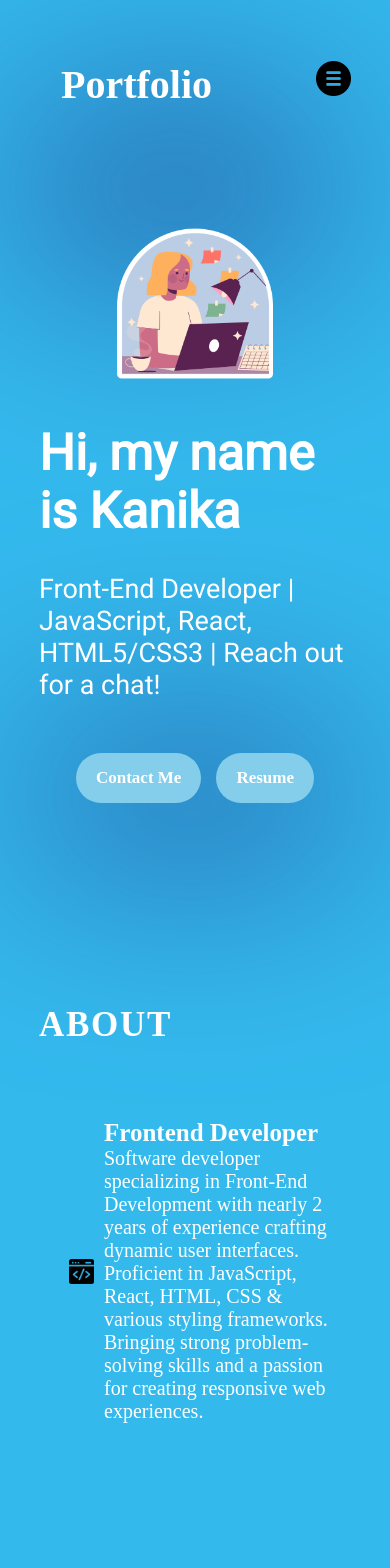
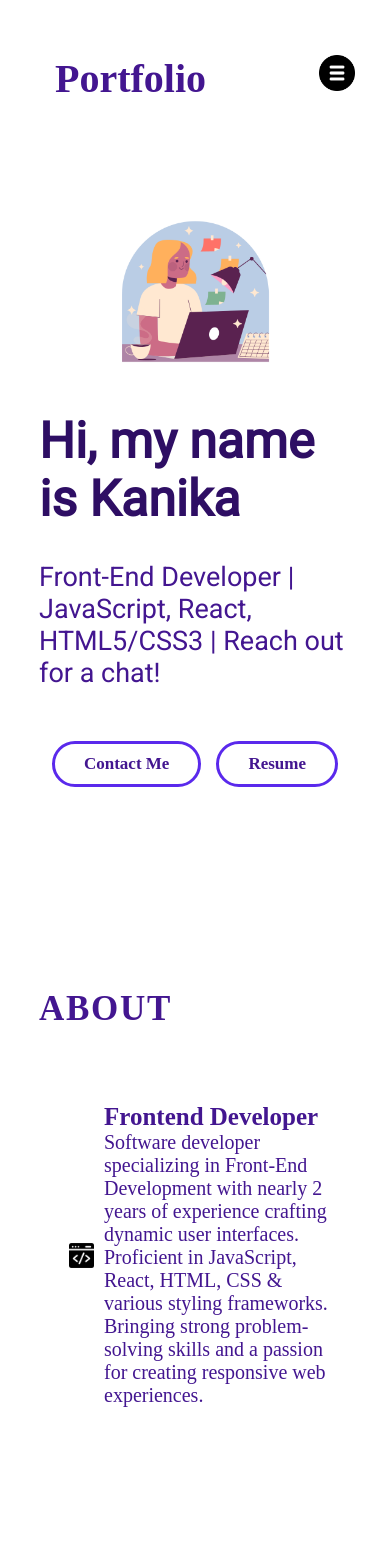
Before and after one commit to 119kanika/kanika-mahindroo, a React (Vite) app: page / in a window 390 px wide. Shown: the top 1568 px of the page. Built offline with nearby package versions, Linux system fonts and the light colour scheme.

Commit message:
theme changes

```diff
--- a/src/App.module.css
+++ b/src/App.module.css
@@ -1,7 +1,8 @@
 @import "./vars.css";
 
 .App {
-  background-color: var(--color-bg);
+  /* background-color: var(--color-bg); */
+  background-color: #fff;
   width: 100%;
   height: 100%;
   overflow: hidden;
--- a/src/components/About/About.module.css
+++ b/src/components/About/About.module.css
@@ -2,8 +2,7 @@
 
 .container {
   position: relative;
-  /* background-color: rgba(12, 12, 12, 0.6); */
-  background-color: #8860d0;
+  background-color: var(--color-text-secondary);
   border-radius: 15px;
   padding: 73px;
   margin-top: 129px;
@@ -13,7 +12,7 @@
 }
 
 .title {
-  color: var(--color-text);
+  color: var(--color-text-primary);
   font-size: 35px;
   font-weight: 700;
   letter-spacing: 1.75px;
@@ -33,7 +32,7 @@
 }
 
 .aboutItems {
-  color: var(--color-text);
+  color: var(--color-text-primary);
   display: flex;
   flex-direction: column;
   gap: 10px;
@@ -82,6 +81,14 @@
     padding-right: 0;
   }
 
+  .title {
+    color: var(--color-text-secondary);
+  }
+
+  .aboutItem {
+    color: var(--color-text-secondary);
+  }
+
   .content {
     flex-direction: column;
   }
--- a/src/components/Contact/Contact.module.css
+++ b/src/components/Contact/Contact.module.css
@@ -1,9 +1,9 @@
 @import "../../vars.css";
 
 .container {
-  color: var(--color-text);
+  color: var(--color-title);
   margin-top: 120px;
-  background-color: var(--color-primary);
+  background-color: var(--color-dark);
   display: flex;
   flex-direction: row;
   justify-content: space-evenly;
@@ -20,8 +20,7 @@
 }
 
 .text p {
-  font-size: 25px;
-  font-weight: 400;
+  font-size: 20px;
   letter-spacing: 2px;
 }
 
@@ -49,9 +48,6 @@
   font-size: 20px;
   font-weight: 400;
   letter-spacing: 1px;
-}
-
-.mention {
 }
 
 @media screen and (max-width: 940px) {
--- a/src/components/Experience/Experience.module.css
+++ b/src/components/Experience/Experience.module.css
@@ -1,16 +1,16 @@
 @import "../../vars.css";
 
 .container {
-  color: var(--color-text);
+  /* color: var(--color-text); */
+  /* color: #1b5c76; */
   margin-top: 79px;
   margin-left: 10%;
   margin-right: 10%;
 }
 
 .title {
-  color: var(--color-text);
+  color: var(--color-title);
   font-size: 35px;
-  font-weight: 700;
   letter-spacing: 1.75px;
   text-transform: uppercase;
   margin-bottom: 70px;
@@ -35,6 +35,7 @@
   flex-direction: column;
   align-items: center;
   gap: 11px;
+  color: var(--color-text-secondary);
 }
 
 .skillImageContainer {
@@ -62,16 +63,18 @@
   display: flex;
   flex-direction: column;
   gap: 30px;
+  color: var(--color-text-primary);
+  border-radius: 10px;
 }
 
 .historyItem {
   display: flex;
   flex-direction: row;
   align-items: center;
-  gap: 17px;
+  gap: 10px;
   background: #19376d;
-  background: linear-gradient(90deg, #385fec 0%, rgba(25, 55, 109, 0.02) 110%);
-  border-radius: 10px;
+  background: linear-gradient(90deg, #5e3da1 0%, rgba(209, 218, 236, 0.2) 200%);
+  border-radius: 5px;
   padding: 20px;
 }
 
@@ -84,19 +87,20 @@
 }
 
 .historyItemDetails h3 {
-  font-size: 30px;
+  font-size: 25px;
   font-weight: 500;
+  margin-bottom: 5px;
 }
 
 .historyItemDetails p {
-  font-size: 20px;
+  font-size: 16px;
   font-weight: 300;
 }
 
 .historyItemDetails ul {
-  margin-top: 6px;
+  margin-top: 10px;
   list-style-position: outside;
-  font-size: 22px;
+  font-size: 20px;
   list-style-type: circle;
   margin-left: 17px;
 }
@@ -112,6 +116,7 @@
     width: 100%;
     flex-direction: row;
     justify-content: center;
+    align-items: center;
   }
 
   .skillImageContainer {
@@ -121,7 +126,7 @@
   }
 
   .skillImageContainer img {
-    width: 60px;
+    width: 50px;
   }
 
   .history {
--- a/src/components/Projects/ProjectCard.module.css
+++ b/src/components/Projects/ProjectCard.module.css
@@ -4,10 +4,16 @@
   display: flex;
   flex-direction: column;
   border-radius: 10px;
-  background: linear-gradient(180deg, #98adff 0%, #5e3da1 120%);
+  background-color: var(--color-title);
+  /* background: linear-gradient(
+    180deg,
+    var(--color-text-secondary) 0%,
+    #c0abfc 100%
+  ); */
   /* box-shadow: 0 20px 70px 0 #fefeff; */
   padding: 18px 24px;
   max-width: 345px;
+  color: var(--color-text-primary);
 }
 
 .image {
@@ -42,7 +48,7 @@
   font-size: 18px;
   font-weight: 400;
   border-radius: 5px;
-  background: #84ceeb;
+  background: var(--color-button);
   padding: 2px 20px;
 }
 
@@ -57,7 +63,9 @@
   text-decoration: none;
   color: var(--color-text);
   font-size: 18px;
+  border: 2px solid var(--color-text-secondary);
+  color: var(--color-text-secondary);
   border-radius: 5px;
-  background: var(--color-primary);
+  background: white;
   padding: 5px 22px;
 }
--- a/src/components/Projects/Projects.module.css
+++ b/src/components/Projects/Projects.module.css
@@ -2,7 +2,7 @@
 
 .container {
   margin-top: 76px;
-  color: var(--color-text);
+  color: var(--color-title);
   margin-left: 10%;
   margin-right: 10%;
 }
--- a/src/components/hero/Hero.module.css
+++ b/src/components/hero/Hero.module.css
@@ -17,7 +17,7 @@
   margin-right: 50px;
   flex-direction: column;
   align-items: flex-start;
-  color: var(--color-text);
+  color: var(--color-text-secondary);
   z-index: 1;
 }
 
@@ -25,14 +25,7 @@
   font-size: 65px;
   font-weight: 600;
   margin-bottom: 33px;
-  font-family: var(--font-pacifico);
-  background: linear-gradient(
-    0deg,
-    rgba(255, 255, 255, 1) 100%,
-    rgba(255, 255, 255, 0) 0%
-  );
-  -webkit-text-fill-color: transparent;
-  -webkit-background-clip: text;
+  color: var(--color-title);
 }
 
 .description {
@@ -47,24 +40,26 @@
 
 .contactBtn {
   text-decoration: none;
-  /* background-color: var(--color-dark); */
-  background-color: #84ceeb;
-  color: var(--color-text);
-  border-radius: 100px;
+  background-color: white;
+  color: var(--color-text-secondary);
+  border-radius: 30px;
+  border: 3px solid var(--color-button);
   font-size: 25px;
   font-weight: 600;
-  padding: 15px 20px;
+  padding: 10px 29px;
   margin-right: 10px;
   /* box-shadow: 0 0 4px 0 rgba(186, 47, 47, 0.25); */
   transition: all 0.5s ease;
 }
 
 .contactBtn:hover {
-  background-color: var(--color-secondary);
+  background-color: var(--color-button);
+  color: #fff;
 }
 
 .heroImg {
   width: 50%;
+  height: 50%;
   z-index: 1;
   animation-name: floating;
   animation-duration: 3s;
@@ -87,10 +82,10 @@
 .topBlur {
   position: absolute;
   width: 50vw;
-  height: 50vw;
+  height: 20vw;
   min-width: 350px;
-  top: -128px;
-  left: -10vw;
+  top: -270px;
+  left: -20vw;
   border-radius: 764px;
   background: rgba(36, 77, 153, 0.7);
   filter: blur(100px);
@@ -137,8 +132,8 @@
     font-size: 17px;
   }
 
+  .topBlur,
   .bottomBlur {
-    top: 500px;
-    right: -15px;
+    display: none;
   }
 }
--- a/src/components/navbar/Navbar.module.css
+++ b/src/components/navbar/Navbar.module.css
@@ -5,17 +5,18 @@
   display: flex;
   align-items: center;
   justify-content: space-between;
-  padding: 61px;
+  padding: 60px;
   z-index: 2;
-  margin: 0 6%;
+  margin: 0 5%;
   /* position: fixed; */
+  /* color: #1b5c76; */
 }
 
 .title {
   font-size: 40px;
   font-weight: 600;
   text-decoration: none;
-  color: var(--color-text);
+  color: var(--color-text-secondary);
   position: relative;
 }
 
@@ -53,8 +54,9 @@ a:hover::before {
 }
 
 .menuItems a {
+  color: var(--color-text-secondary);
   font-size: 25px;
-  color: var(--color-text);
+  font-weight: bold;
   text-decoration: none;
   transition: 0.7s ease-in-out;
 }
@@ -67,7 +69,7 @@ a:hover::before {
   .navbar {
     flex-direction: column;
     align-items: flex-start;
-    margin: 0;
+    margin: -5px;
   }
   .menu {
     position: absolute;
--- a/src/vars.css
+++ b/src/vars.css
@@ -9,11 +9,13 @@
 } */
 
 :root {
-  --color-text: #fff;
-  --color-primary: #344c64;
-  --color-secondary: #577b8d;
-  --color-dark: #eef1fa;
-  --color-bg: #34b9ed;
+  --color-title: rgb(46, 14, 100);
+  --color-text-primary: #fff;
+  --color-text-secondary: rgb(67, 22, 144);
+  --color-button: rgb(90, 41, 236);
+  /* --color-primary: #344c64; */
+  /* --color-secondary: #577b8d; */
+  --color-dark: rgb(197, 162, 253);
 
   --font-roboto: "Roboto";
   --font-pacifico: "Pacifico";
```
Also changed, not shown: assets/hero/photo-kanika.jpeg (added).
